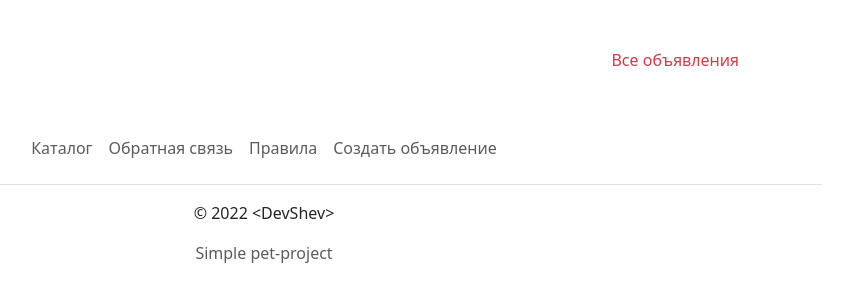
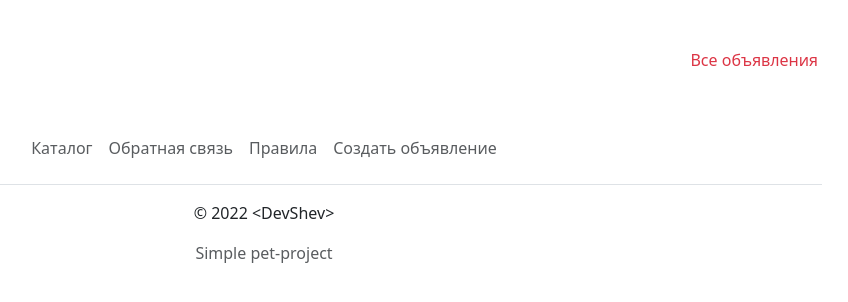
Before and after one commit to devShev/catalog-django, a Django app: page / in a window 1280 px wide. Shown: the part 72-374 px from the top of the page, without its empty margins (376-1224 px from the left). Run offline with Django 4.2, Linux system fonts and the light colour scheme; data that the repository does not hold is empty; some libraries are stand-ins or nearby versions.

Commit message:
Updated grid template for index.html

```diff
--- a/catalog_list/templates/catalog_list/index.html
+++ b/catalog_list/templates/catalog_list/index.html
@@ -2,7 +2,7 @@
 
 {% block content%}
     <div class="row my-3">
-        <div class="col-8" id="main">
+        <div class="col-lg-8" id="main">
             {% for ad in ads %}
                 <div class="card mb-3">
                   <div class="row m-3 g-0">
@@ -38,7 +38,7 @@
                 </div>
             {% endfor %}
         </div>
-        <div class="col-3 p-3 ms-3">
+        <div class="col-lg-4 p-3">
             <div class="d-flex flex-column bd-highlight mt-3 text-end">
                 {% if type_selected == 0 %}
                     <span class="link-primary text-danger">Все объявления</span>
```
